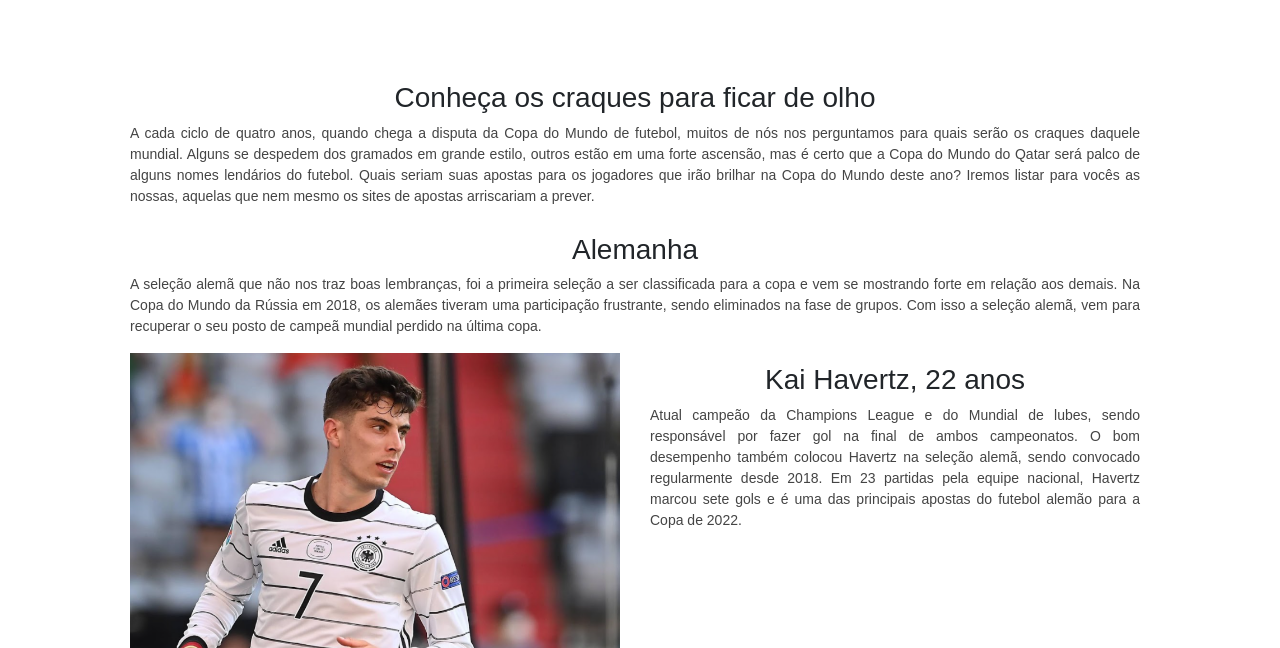
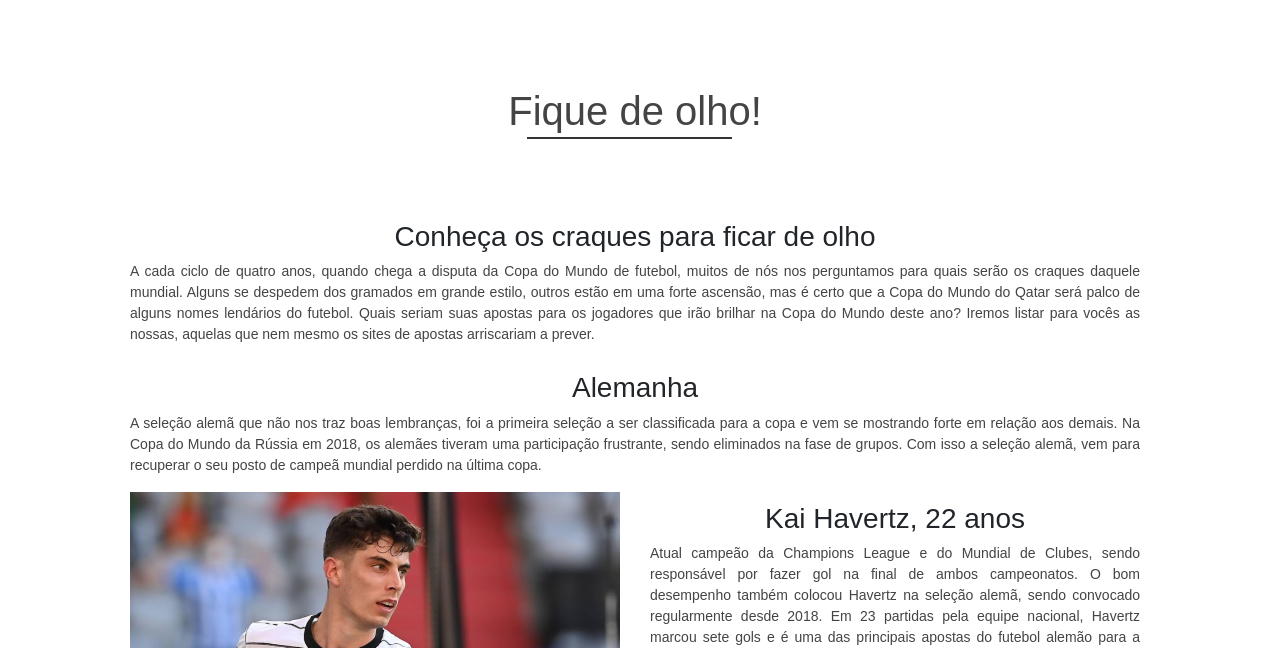
Before and after one commit to GeanGoncalves/Cbf, a plain HTML site: page olho.html in a window 1280 px wide. Shown: the part 152-800 px from the top of the page. Drawn offline with nearby package versions, Linux system fonts and the light colour scheme; a script that the page names is missing.

Commit message:
Pagina ficar de olho concluída

```diff
--- a/css/olho.css
+++ b/css/olho.css
@@ -10,7 +10,7 @@
   flex-wrap: wrap;
   max-width: 1280px;
   margin: 0 auto;
-  height: 42px; /* é aqui que muda */
+  height: 6550px; /* é aqui que muda */
 }
 
 div.center {
--- a/olho.html
+++ b/olho.html
@@ -74,7 +74,7 @@
 
                                         <div class="col-md-6">
                                             <h3>Kai Havertz, 22 anos</h3>
-                                            <p>Atual campeão da Champions League e do Mundial de lubes, sendo responsável por fazer gol na final de ambos campeonatos. O bom desempenho também colocou Havertz na seleção alemã, sendo convocado regularmente desde 2018. Em 23 partidas pela equipe nacional, Havertz marcou sete gols e é uma das principais apostas do futebol alemão para a Copa de 2022.</p>
+                                            <p>Atual campeão da Champions League e do Mundial de Clubes, sendo responsável por fazer gol na final de ambos campeonatos. O bom desempenho também colocou Havertz na seleção alemã, sendo convocado regularmente desde 2018. Em 23 partidas pela equipe nacional, Havertz marcou sete gols e é uma das principais apostas do futebol alemão para a Copa de 2022.</p>
                                         </div>
                                     </div>
                                 </div>
```
